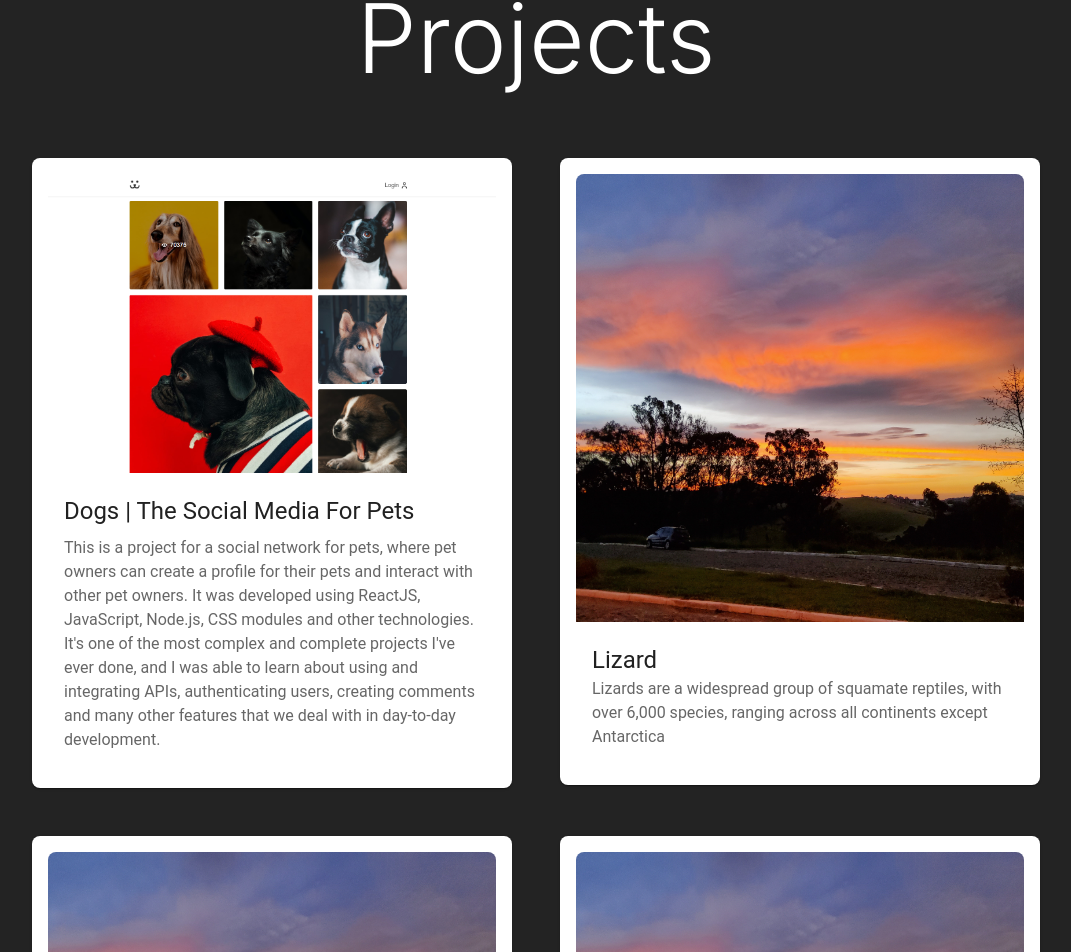
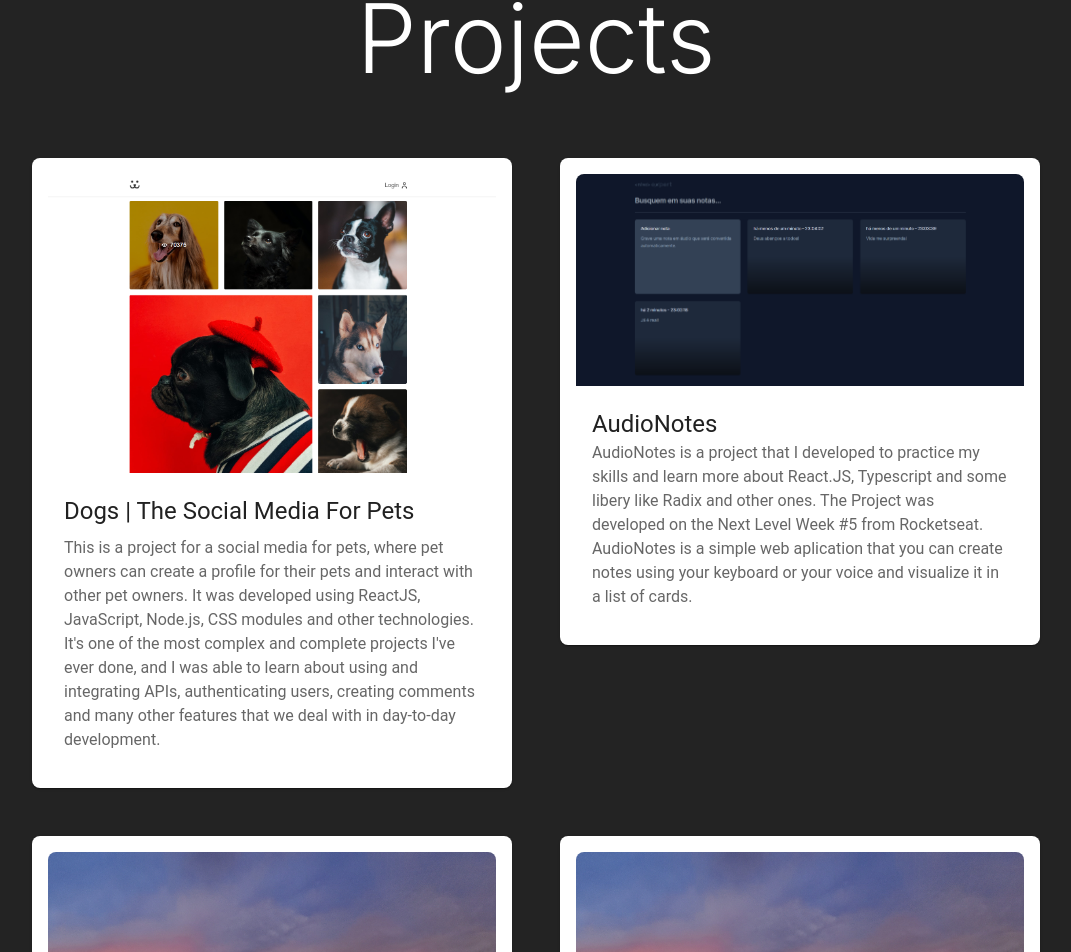
Before and after one commit to MarcusVNT/my-portfolio, a React (Vite) app: page / in a window 1280 px wide. Shown: the part 2054-3006 px from the top of the page, without its empty margins (104-1175 px from the left). Built offline with nearby package versions, Linux system fonts and the light colour scheme; a web font is replaced by a local one.

Commit message:
adding AudioNotes project.

```diff
--- a/src/pages/Home/sections/Projects/Cards.tsx
+++ b/src/pages/Home/sections/Projects/Cards.tsx
@@ -1,5 +1,6 @@
 import { Card, CardContent, Grid, Stack, Typography } from "@mui/material";
 import Dogs from "../../../../../public/dogs.png";
+import AudioNotes from "../../../../../public/audioNotes.png";
 import Skyfall from "../../../../../public/skyfall.jpg";
 
 export default function Cards() {
@@ -26,14 +27,14 @@ export default function Cards() {
                 Dogs | The Social Media For Pets
               </Typography>
               <Typography sx={{ mb: 1.5 }} color="text.secondary">
-                This is a project for a social network for pets, where pet
-                owners can create a profile for their pets and interact with
-                other pet owners. It was developed using ReactJS, JavaScript,
-                Node.js, CSS modules and other technologies. It's one of the
-                most complex and complete projects I've ever done, and I was
-                able to learn about using and integrating APIs, authenticating
-                users, creating comments and many other features that we deal
-                with in day-to-day development.
+                This is a project for a social media for pets, where pet owners
+                can create a profile for their pets and interact with other pet
+                owners. It was developed using ReactJS, JavaScript, Node.js, CSS
+                modules and other technologies. It's one of the most complex and
+                complete projects I've ever done, and I was able to learn about
+                using and integrating APIs, authenticating users, creating
+                comments and many other features that we deal with in day-to-day
+                development.
               </Typography>
             </Stack>
           </CardContent>
@@ -47,8 +48,8 @@ export default function Cards() {
         >
           <CardContent>
             <img
-              src={Skyfall}
-              alt="Skyfall"
+              src={AudioNotes}
+              alt="AudioNotes"
               style={{
                 objectFit: "contain",
                 width: "100%",
@@ -57,11 +58,15 @@ export default function Cards() {
             />
             <Stack sx={{ padding: "16px 16px 0 16px" }}>
               <Typography variant="h5" component="div">
-                Lizard
+                AudioNotes
               </Typography>
               <Typography sx={{ mb: 1.5 }} color="text.secondary">
-                Lizards are a widespread group of squamate reptiles, with over
-                6,000 species, ranging across all continents except Antarctica
+                AudioNotes is a project that I developed to practice my skills
+                and learn more about React.JS, Typescript and some libery like
+                Radix and other ones. The Project was developed on the Next
+                Level Week #5 from Rocketseat. AudioNotes is a simple web
+                aplication that you can create notes using your keyboard or your
+                voice and visualize it in a list of cards.
               </Typography>
             </Stack>
           </CardContent>
```
Also changed, not shown: public/audioNotes.png (added).
